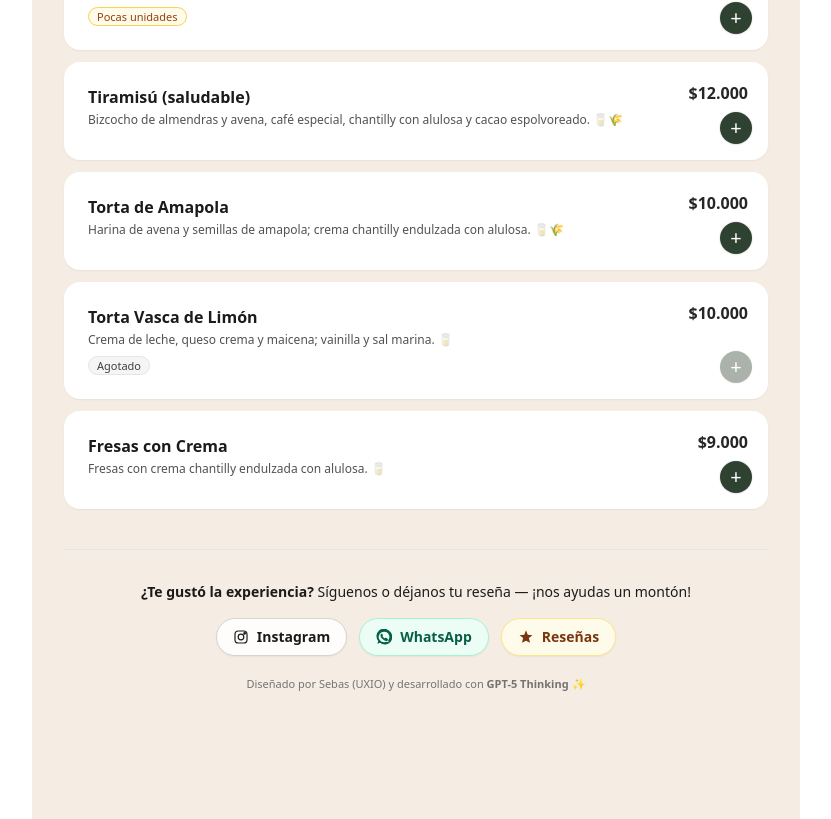
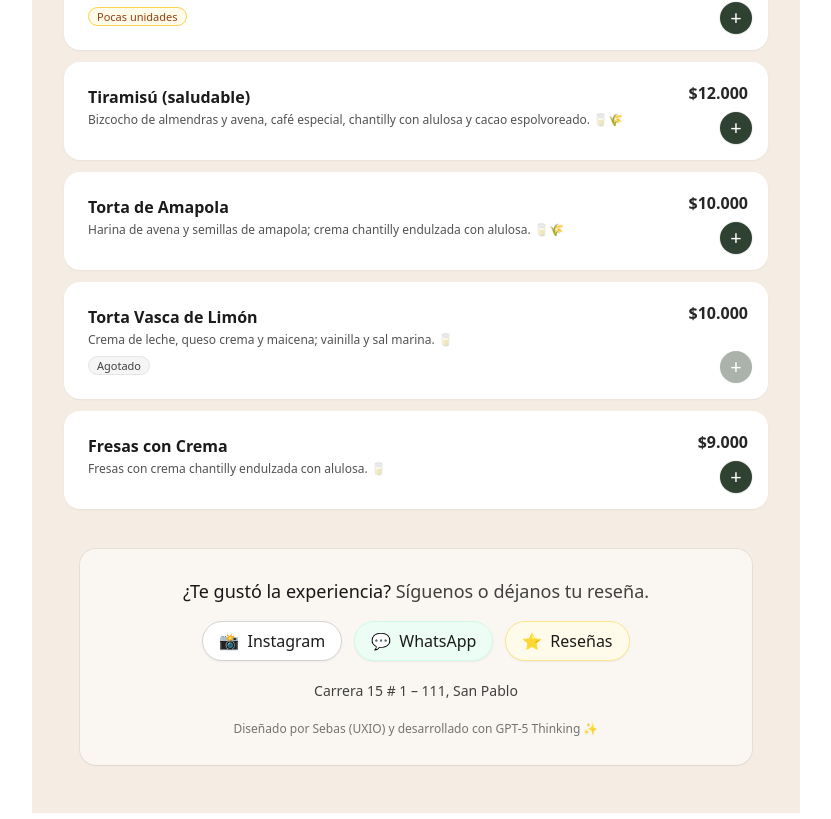
Before and after one commit to codesebastianvega/alto-andino-qrmenu, a React (Vite) app: page / in a window 1280 px wide. Shown: the part 5722-6541 px from the top of the page, without its empty margins (224-1055 px from the left). Built offline with nearby package versions, Linux system fonts and the light colour scheme; no server answers.

Commit message:
refactor: replace footer with card layout

```diff
--- a/src/components/Footer.jsx
+++ b/src/components/Footer.jsx
@@ -1,100 +1,72 @@
-// src/components/Footer.jsx
-
-// Enlaces configurables (puedes moverlos a variables de entorno en Vercel)
-const IG_URL =
-  import.meta.env.VITE_INSTAGRAM_URL ||
-  "https://instagram.com/altoandinozipaquira";
-const PHONE = import.meta.env.VITE_WHATSAPP || "573222285900"; // 57 + número sin + ni espacios
-const REVIEWS_URL =
-  import.meta.env.VITE_GOOGLE_REVIEWS_URL ||
-  "https://g.page/r/CUlqcqk_KCXBEBM/review";
-
-// Botón "suave" reutilizable, con icono a la izquierda y estilos coherentes
-function SoftButton({ href, onClick, children, className = "", ariaLabel }) {
-  const base =
-    "inline-flex items-center justify-center gap-2 rounded-full px-4 py-2 text-sm font-semibold " +
-    "border shadow-sm transition focus:outline-none focus:ring-2 focus:ring-offset-2";
-  return href ? (
-    <a
-      href={href}
-      target="_blank"
-      rel="noopener noreferrer"
-      aria-label={ariaLabel}
-      className={`${base} ${className}`}
-    >
-      {children}
-    </a>
-  ) : (
-    <button
-      type="button"
-      onClick={onClick}
-      aria-label={ariaLabel}
-      className={`${base} ${className}`}
-    >
-      {children}
-    </button>
-  );
-}
+import React from "react";
 
 export default function Footer() {
+  // URLs desde env con fallback
+  const IG_URL = import.meta.env.VITE_INSTAGRAM_URL || "https://instagram.com/altoandinozipaquira";
+  const RAW_WA = (import.meta.env.VITE_WHATSAPP || "573209009972").replace(/\D/g, "");
+  const WA_NUM = RAW_WA.startsWith("57") ? RAW_WA : `57${RAW_WA}`;
+  const WA_LINK = `https://wa.me/${WA_NUM}`;
+  const REVIEWS_URL = import.meta.env.VITE_GOOGLE_REVIEWS_URL || "#";
+
   return (
-    <footer className="mt-10 pt-8 pb-24 text-center border-t border-neutral-200">
-      <p className="text-sm text-alto-text">
-        <span className="font-semibold">¿Te gustó la experiencia?</span>{" "}
-        Síguenos o déjanos tu reseña — ¡nos ayudas un montón!
+    <footer
+      className="mt-10"
+      style={{ paddingBottom: "calc(env(safe-area-inset-bottom) + 1rem)" }}
+    >
+      <div className="max-w-3xl mx-auto px-4">
+        <div className="rounded-2xl bg-[#FAF7F2] p-6 sm:p-7 shadow-sm ring-1 ring-black/5">
+          {/* Título + CTA pills */}
+          <p className="text-center text-base sm:text-lg font-medium text-neutral-900">
+            ¿Te gustó la experiencia?
+            <span className="font-normal text-neutral-700"> Síguenos o déjanos tu reseña.</span>
           </p>
 
-      {/* Botones coherentes con la paleta: IG (neutro), WA (verde suave), Reviews (ámbar suave) */}
-      <div className="mt-4 flex flex-wrap items-center justify-center gap-2 sm:gap-3">
-        {/* Instagram — neutro elegante */}
-        <SoftButton
+          <div className="mt-4 flex flex-wrap items-center justify-center gap-3">
+            <a
               href={IG_URL}
-          ariaLabel="Abrir Instagram de Alto Andino"
-          className="border-neutral-300 bg-white/90 text-alto-text hover:bg-white focus:ring-neutral-300"
+              target="_blank"
+              rel="noreferrer"
+              className="inline-flex items-center gap-2 px-4 h-10 rounded-full border border-neutral-300 bg-white hover:border-neutral-400 shadow-sm
+                         focus:outline-none focus:ring-2 focus:ring-[rgba(47,65,49,0.3)]"
             >
-          <svg
-            viewBox="0 0 24 24"
-            className="w-4 h-4"
-            fill="none"
-            stroke="currentColor"
-            strokeWidth="1.8"
+              <span aria-hidden>📸</span>
+              <span className="font-medium">Instagram</span>
+            </a>
+
+            <a
+              href={WA_LINK}
+              target="_blank"
+              rel="noreferrer"
+              className="inline-flex items-center gap-2 px-4 h-10 rounded-full border border-emerald-100 bg-emerald-50 hover:border-emerald-200 shadow-sm
+                         focus:outline-none focus:ring-2 focus:ring-[rgba(47,65,49,0.3)]"
             >
-            <rect x="3" y="3" width="18" height="18" rx="5" />
-            <circle cx="12" cy="12" r="4.2" />
-            <circle cx="17.5" cy="6.5" r="1.2" fill="currentColor" />
-          </svg>
-          <span>Instagram</span>
-        </SoftButton>
+              <span aria-hidden>💬</span>
+              <span className="font-medium">WhatsApp</span>
+            </a>
 
-        {/* WhatsApp — verde suave coherente con la marca */}
-        <SoftButton
-          href={`https://wa.me/${PHONE}`}
-          ariaLabel="Abrir WhatsApp de Alto Andino"
-          className="border-emerald-200 bg-emerald-50 text-emerald-800 hover:bg-emerald-100 focus:ring-emerald-300"
+            <a
+              href={REVIEWS_URL}
+              target="_blank"
+              rel="noreferrer"
+              className="inline-flex items-center gap-2 px-4 h-10 rounded-full border border-amber-200 bg-amber-50 hover:border-amber-300 shadow-sm
+                         focus:outline-none focus:ring-2 focus:ring-[rgba(47,65,49,0.3)]"
             >
-          <svg viewBox="0 0 24 24" className="w-4 h-4" fill="currentColor">
-            <path d="M20.5 3.5A10.5 10.5 0 0 0 3.4 18.1L2 22l4-1.3A10.5 10.5 0 1 0 20.5 3.5ZM12 20a8 8 0 1 1 6.6-3.4l-.4.5.9 2.8-2.9-.9-.5.3A8 8 0 0 1 12 20Zm4.6-6.2c-.2-.1-1.4-.7-1.6-.8s-.4-.1-.6.1c-.2.2-.7.8-.8.9-.1.1-.3.1-.5 0s-1-.4-1.9-1.2c-.7-.6-1.2-1.4-1.3-1.6-.1-.2 0-.3.1-.5l.4-.6c.1-.1.1-.3 0-.5-.1-.2-.6-1.4-.8-1.9s-.4-.4-.6-.4h-.5c-.2 0-.5.1-.7.3-.3.3-1 1-1 2.4s1 2.7 1.1 2.9c.1.2 2 3.1 4.8 4.3.7.3 1.3.5 1.7.6.7.2 1.4.2 1.9.1.6-.1 1.4-.6 1.6-1.1.2-.5.2-1 .1-1.1-.1-.1-.2-.2-.4-.3Z" />
-          </svg>
-          <span>WhatsApp</span>
-        </SoftButton>
-
-        {/* Reseñas — ámbar suave (estética cálida/greige) */}
-        <SoftButton
-          href={REVIEWS_URL}
-          ariaLabel="Abrir reseñas en Google"
-          className="border-amber-200 bg-amber-50 text-amber-900 hover:bg-amber-100 focus:ring-amber-300"
-        >
-          <svg viewBox="0 0 24 24" className="w-4 h-4" fill="currentColor">
-            <path d="m12 2 2.6 6.7 7.1.5-5.4 4.4 1.8 6.9L12 17.8 5.9 20.5l1.8-6.9L2.3 9.2l7.1-.5L12 2z" />
-          </svg>
-          <span>Reseñas</span>
-        </SoftButton>
+              <span aria-hidden>⭐</span>
+              <span className="font-medium">Reseñas</span>
+            </a>
           </div>
 
-      <p className="mt-5 text-[11px] text-neutral-500">
-        Diseñado por Sebas (UXIO) y desarrollado con{" "}
-        <span className="font-semibold">GPT-5 Thinking</span> ✨
+          {/* Solo dirección (sin duplicar IG/WA en texto) */}
+          <div className="mt-5 text-center text-sm text-neutral-700">
+            Carrera 15 # 1 – 111, San Pablo
+          </div>
+
+          {/* Créditos */}
+          <p className="mt-5 text-center text-xs text-neutral-500">
+            Diseñado por Sebas (UXIO) y desarrollado con GPT-5 Thinking ✨
           </p>
+        </div>
+      </div>
     </footer>
   );
 }
```
Lines whose indentation alone changed are shown as unchanged.
